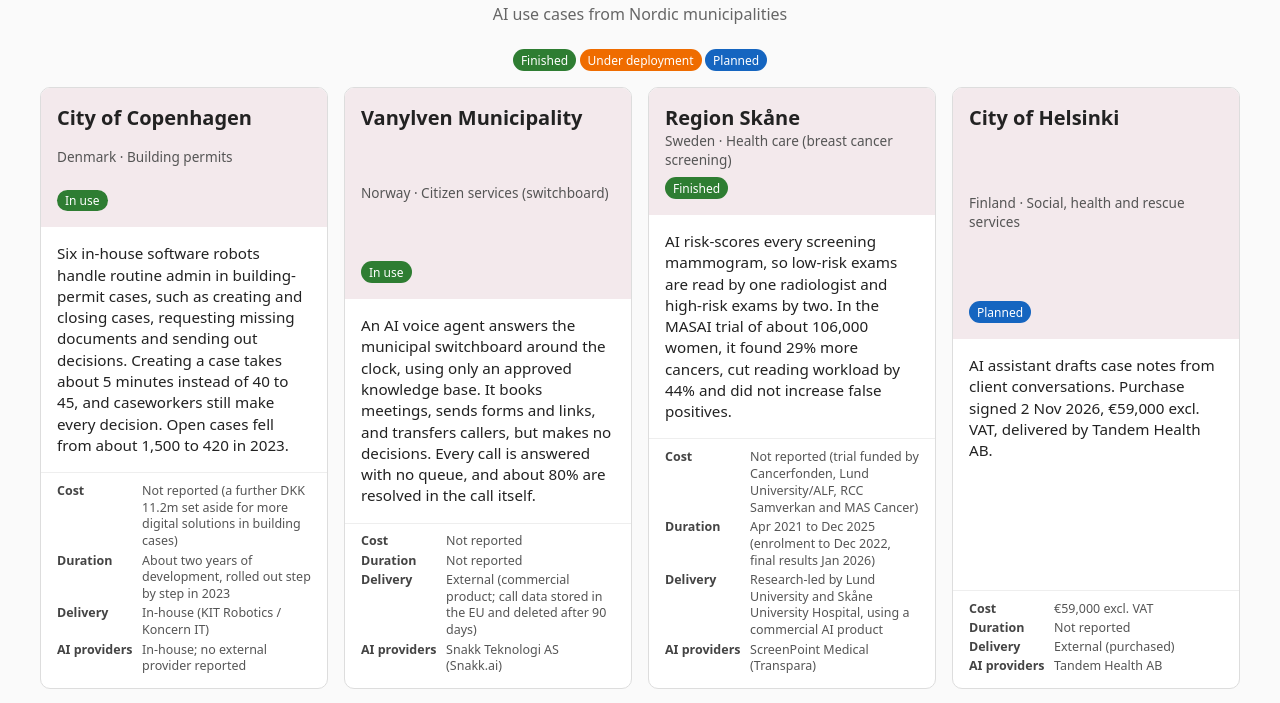
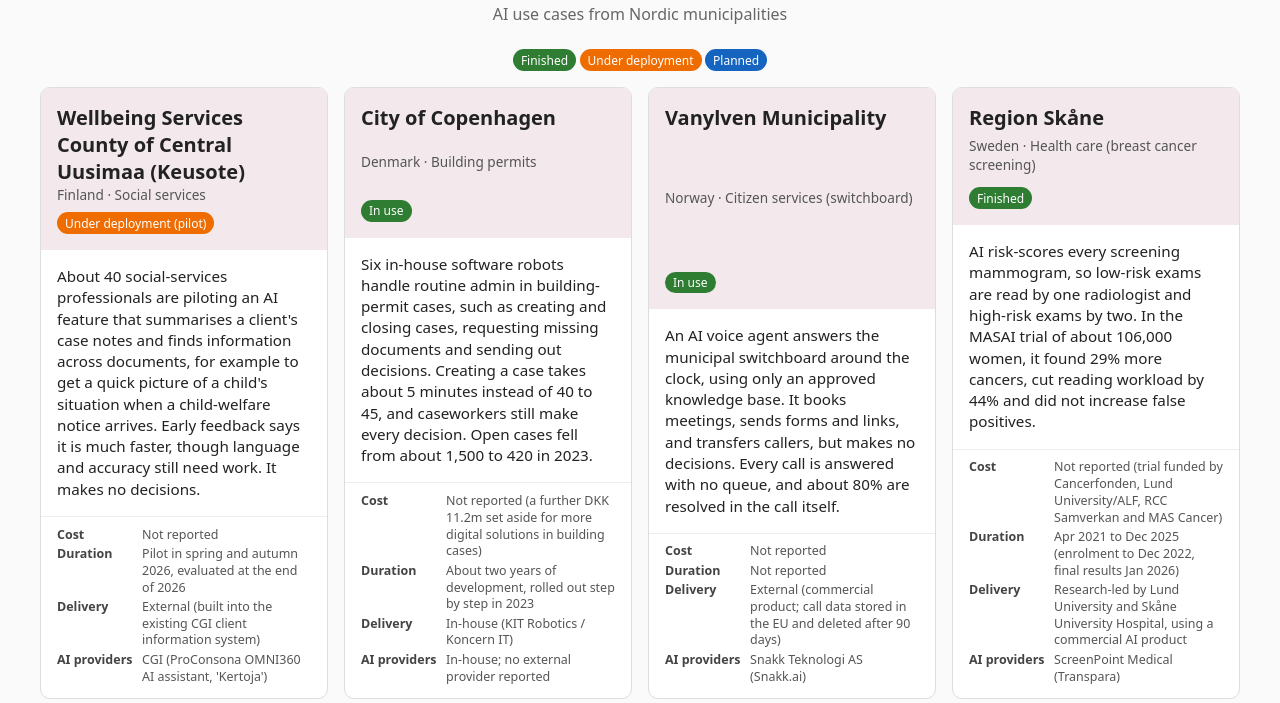
Before and after one commit to arttuahola-beep/botsnroses, a plain HTML site: page index.html in a window 1280 px wide. Shown: the part 83-786 px from the top of the page. Drawn offline with Linux system fonts and the light colour scheme.

Commit message:
Add Keusote social services AI pilot case

```diff
--- a/index.html
+++ b/index.html
@@ -38,6 +38,16 @@
   <span class="tag planned">Planned</span>
 </div>
 <main class="grid">
+
+  <a class="card" href="https://www.keusote.fi/tekoalya-kokeillaan-sosiaalihuollon-asiakastyon-tukena/">
+    <div class="top">
+      <h2>Wellbeing Services County of Central Uusimaa (Keusote)</h2>
+      <div class="meta">Finland · Social services</div>
+      <span class="tag deploying">Under deployment (pilot)</span>
+    </div>
+    <div class="bottom">About 40 social-services professionals are piloting an AI feature that summarises a client's case notes and finds information across documents, for example to get a quick picture of a child's situation when a child-welfare notice arrives. Early feedback says it is much faster, though language and accuracy still need work. It makes no decisions.</div>
+    <dl class="facts"><dt>Cost</dt><dd>Not reported</dd><dt>Duration</dt><dd>Pilot in spring and autumn 2026, evaluated at the end of 2026</dd><dt>Delivery</dt><dd>External (built into the existing CGI client information system)</dd><dt>AI providers</dt><dd>CGI (ProConsona OMNI360 AI assistant, 'Kertoja')</dd></dl>
+  </a>
 
   <a class="card" href="https://www.kk.dk/nyheder/koebenhavn-bekaemper-lange-sagsbehandlingstider-med-robotter">
     <div class="top">
```
